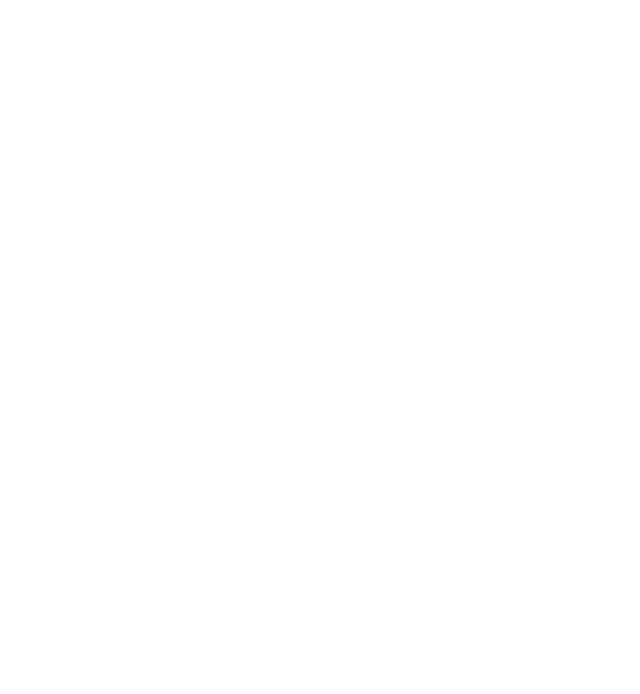
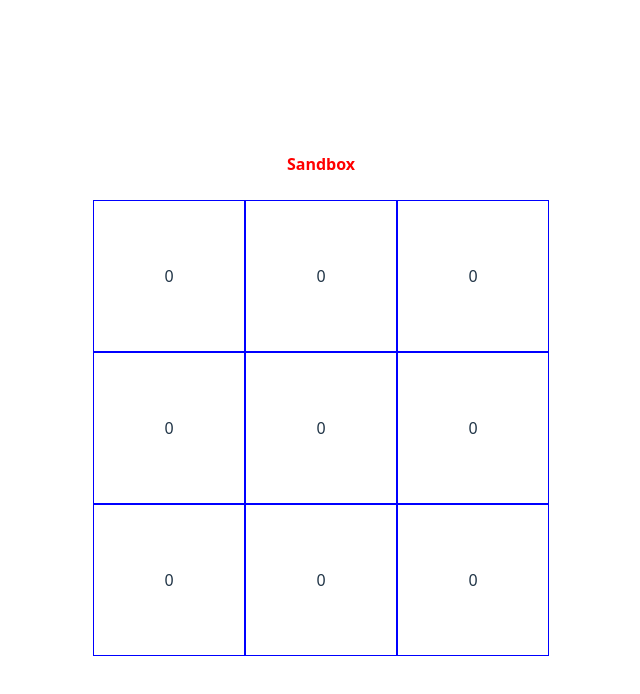
Before and after one commit to taine-rasmussen/vue_sandbox, a Vue app: page / in a window 1280 px wide. Shown: the top 694 px of the page, without its empty margins (319-959 px from the left). Built offline with nearby package versions, Linux system fonts and the light colour scheme.

Commit message:
gamegrid

```diff
--- a/src/App.vue
+++ b/src/App.vue
@@ -1,11 +1,50 @@
 <script setup lang="ts">
+  import { ref } from 'vue'
+
+  const gameGrid = ref(Array(9).fill(0))
+  console.log(gameGrid)
 
 </script>
 
 <template>
-
+  <div class="wrapper">
+    <p>Sandbox</p>
+    <div class="gameGrid">
+      <div v-for="(cell, index) in gameGrid" class="gameCell">
+        <div :key="index">{{ cell }}</div>
+      </div>
+    </div>
+  </div>
 </template>
 
 <style scoped>
+  p {
+    color: red;
+    font-weight: bold;
+  }
 
+  .wrapper {
+    display: flex;
+    width: 100%;
+    height: 100%;
+    flex-direction: column;
+    align-items: center;
+    justify-content: center;
+  }
+
+  .gameGrid {
+    display: flex;
+    flex-wrap: wrap;
+    width: 456px;
+    padding: 8px;
+  }
+
+  .gameCell {
+    display: flex;
+    border: 1px solid blue;
+    height: 150px;
+    width: 150px;
+    align-items: center;
+    justify-content: center;
+  }
 </style>
```
